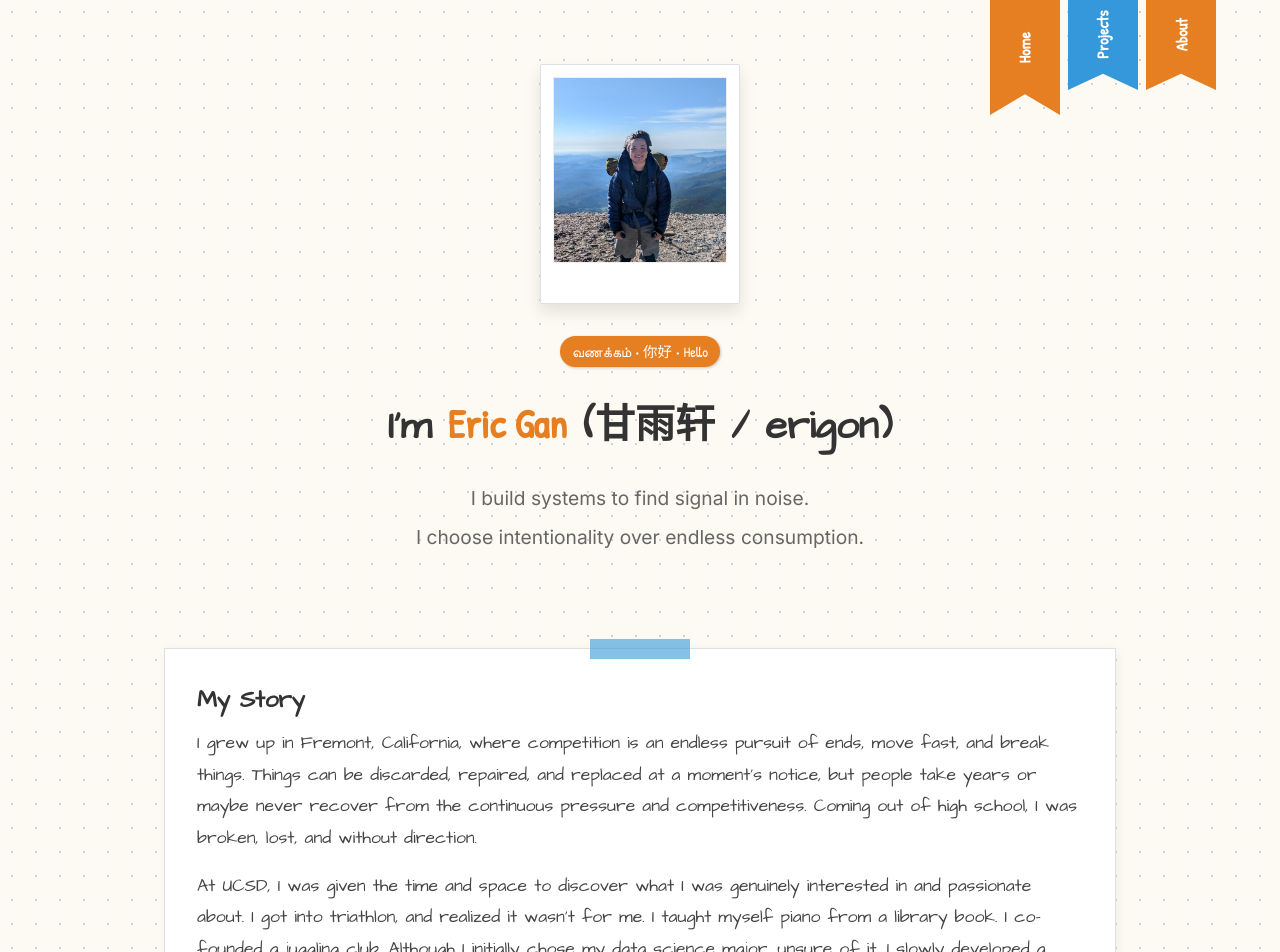
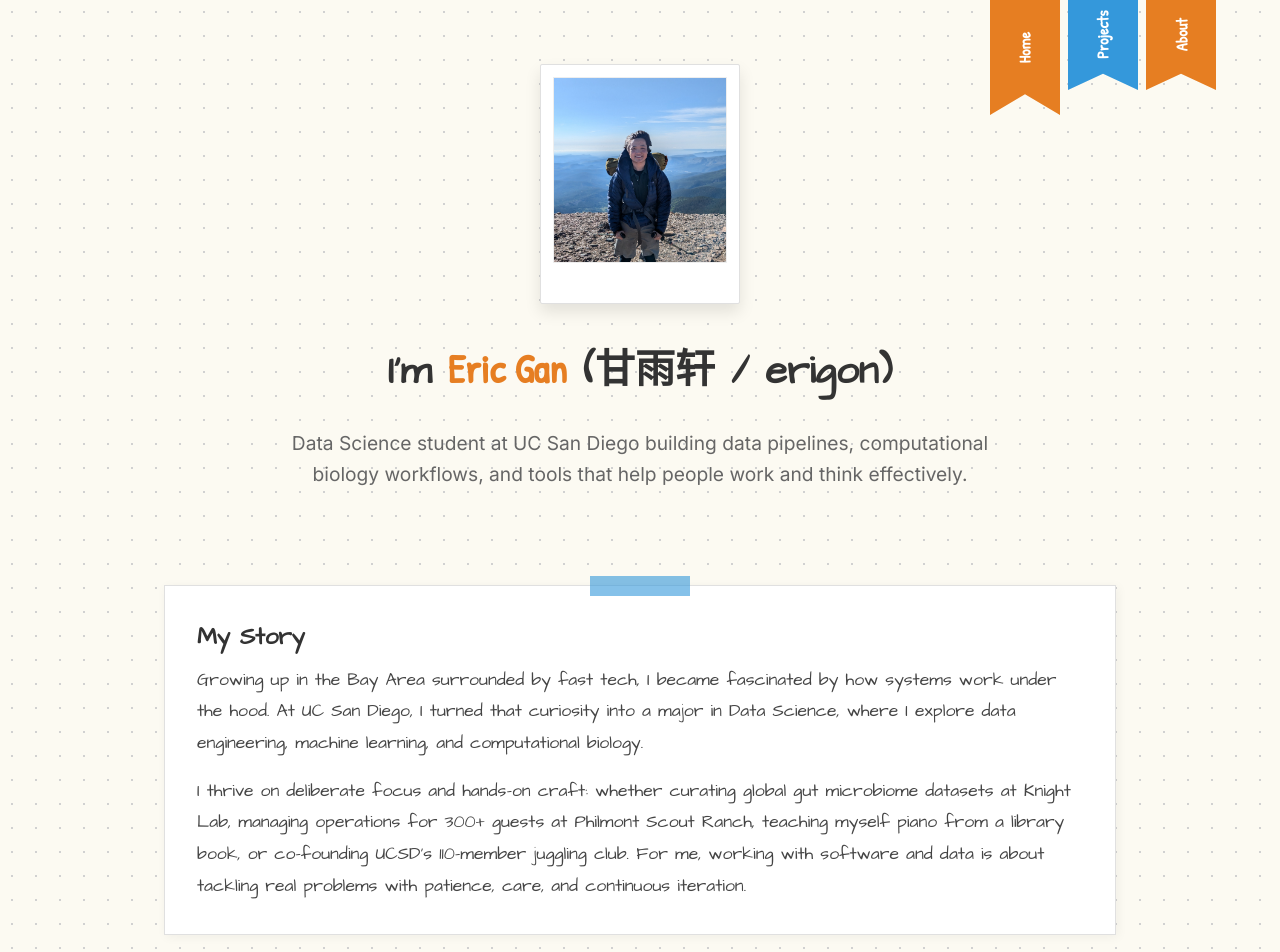
Before and after one commit to eri-gon/MyWorld, a React (Vite) app: page /about in a window 1280 px wide. Shown: the top 952 px of the page. Built offline with nearby package versions, Linux system fonts and the light colour scheme.

Commit message:
refactor(about): redesign About Me and My Story sections with grounded copy

```diff
--- a/src/pages/AboutPage.tsx
+++ b/src/pages/AboutPage.tsx
@@ -10,16 +10,13 @@ const AboutPage: React.FC = () => {
         <h1 className="handwritten" style={{ fontSize: '3rem', marginBottom: '2rem' }}>About Me</h1>
         <NoteBlock hasWashiTape={true}>
           <p style={{ fontSize: '1.2rem', marginBottom: '1.5rem' }}>
-            I’m interested in improving how people <span className="handwritten accent-text" style={{ fontSize: '1.5rem' }}>learn, think, and work</span>—through better tools, cleaner pipelines, and thoughtful design.
+            I’m a Data Science student at UC San Diego interested in building tools and systems that help people <span className="handwritten accent-text" style={{ fontSize: '1.5rem' }}>learn, think, and work</span> better.
           </p>
-          <p style={{ marginBottom: '0.5rem' }}>
-            I build systems to find signal in noise.
-          </p>
-          <p style={{ marginBottom: '1.5rem' }}>
-            I choose intentionality over endless consumption.
+          <p style={{ marginBottom: '1rem' }}>
+            My approach is rooted in intentionality, deep focus, and continuous craft. Whether I am engineering data pipelines, exploring biological meta-datasets, or designing interactive web interfaces, I enjoy taking on complex problems with patience and clarity.
           </p>
           <p className="accent-text" style={{ fontWeight: '600' }}>
-            Most importantly, I’m a fast and lifelong learner.
+            Most importantly, I am a fast and lifelong learner.
           </p>
         </NoteBlock>
       </section>
--- a/src/pages/LandingPage.tsx
+++ b/src/pages/LandingPage.tsx
@@ -1,6 +1,5 @@
 import React from 'react';
 import NoteBlock from '../components/NoteBlock';
-import Sticker from '../components/Sticker';
 import { ArrowRight } from 'lucide-react';
 import { Link } from 'react-router-dom';
 import profilePic from '../assets/profilepic.jpg';
@@ -32,21 +31,19 @@ const LandingPage: React.FC = () => {
             }}
           />
         </div>
-        <Sticker rotate="0deg" style={{ marginBottom: '1.5rem' }}>வணக்கம் • 你好 • Hello</Sticker>
         <h1 style={{ fontSize: '2.5rem', marginBottom: '1.5rem' }} className="handwritten">
           I’m <span className="accent-text">Eric Gan</span> (甘雨轩 / erigon)
         </h1>
         <div style={{ fontSize: '1.2rem', maxWidth: '700px', margin: '0 auto', color: '#666', display: 'flex', flexDirection: 'column', gap: '0.5rem' }}>
-          <p>I build systems to find signal in noise.</p>
-          <p>I choose intentionality over endless consumption.</p>
+          <p>Data Science student at UC San Diego building data pipelines, computational biology workflows, and tools that help people work and think effectively.</p>
         </div>
       </section>
 
       <section style={{ marginBottom: '6rem' }}>
         <NoteBlock title="My Story" hasWashiTape={true}>
           <div style={{ lineHeight: '1.8', fontSize: '1.1rem', color: '#444' }} className="handwritten">
-            <p style={{ marginBottom: '1rem' }}>I grew up in Fremont, California, where competition is an endless pursuit of ends, move fast, and break things. Things can be discarded, repaired, and replaced at a moment’s notice, but people take years or maybe never recover from the continuous pressure and competitiveness. Coming out of high school, I was broken, lost, and without direction.</p>
-            <p>At UCSD, I was given the time and space to discover what I was genuinely interested in and passionate about. I got into triathlon, and realized it wasn’t for me. I taught myself piano from a library book. I co-founded a juggling club. Although I initially chose my data science major, unsure of it, I slowly developed a passion for the content I was learning.</p>
+            <p style={{ marginBottom: '1rem' }}>Growing up in the Bay Area surrounded by fast tech, I became fascinated by how systems work under the hood. At UC San Diego, I turned that curiosity into a major in Data Science, where I explore data engineering, machine learning, and computational biology.</p>
+            <p>I thrive on deliberate focus and hands-on craft: whether curating global gut microbiome datasets at Knight Lab, managing operations for 300+ guests at Philmont Scout Ranch, teaching myself piano from a library book, or co-founding UCSD’s 110-member juggling club. For me, working with software and data is about tackling real problems with patience, care, and continuous iteration.</p>
           </div>
         </NoteBlock>
       </section>
```
